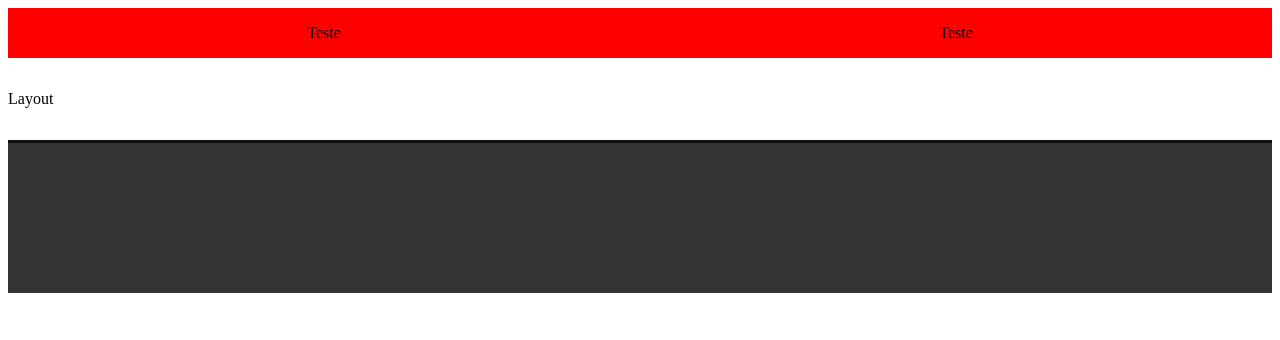
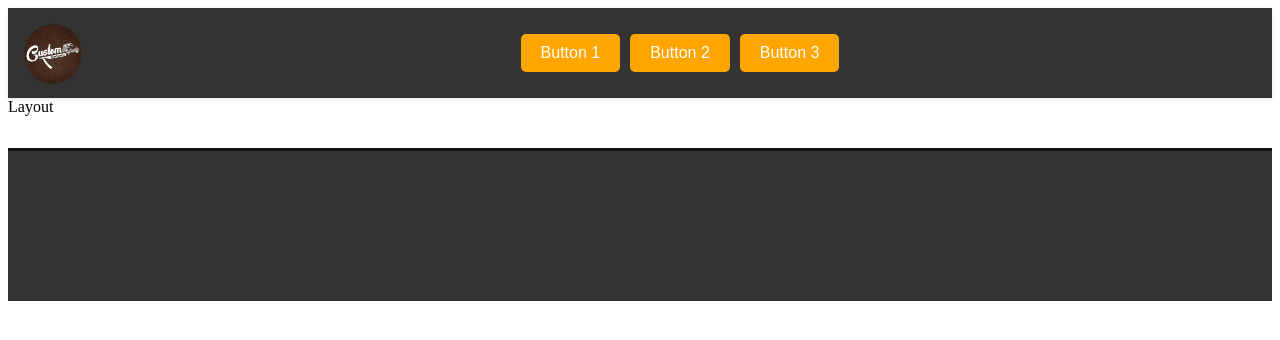
Before and after one commit to higorseixas/Custom-barber-shop-front, a Next.js app: page / in a window 1280 px wide. Shown: the top 340 px of the page. Built offline with nearby package versions, Linux system fonts and the light colour scheme.

Commit message:
Alterando Navbar

```diff
--- a/components/Navbar/navbar.tsx
+++ b/components/Navbar/navbar.tsx
@@ -1,27 +1,55 @@
+import Link from 'next/link'
 import styled from 'styled-components'
 
-const NavbarComponent = styled.div`
+const NavbarContainer = styled.nav`
   display: flex;
-  flex-direction: row;
-  justify-content: space-around;
+  justify-content: space-between;
   align-items: center;
-  padding: 1 em 1.2em;
-  margin-bottom: 2em;
-  background-color: red;
-  color: black;
-`
+  padding: 10px;
+  background-color: #333;
+  box-shadow: 0 1px 4px rgba(0, 0, 0, 0.1);
+  top: 0;
+  left: 0;
+  div {
+    display: flex;
+    justify-content: center;
+    align-items: center;
+  }
+`;
 
-// const Logo = styled.image`
-// `
+const Logo = styled.img`
+  width: 70px;
+  height: 70px;
+`;
+
+const NavbarButton = styled.button`
+  padding: 10px 20px;
+  margin-left: 10px;
+  background-color: orange;
+  color: #fff;
+  border: none;
+  border-radius: 5px;
+  cursor: pointer;
+  font-size: 16px;
+`;
+
+const NavbarButtonContainer = styled.div`
+  display: flex;
+  justify-content: center;
+  align-items: center;
+  width: 50%;
+  margin: 0 auto;
+`;
 
 export const NavBar = () => {
     return (
-        <NavbarComponent>
-            {/* <Logo>
-                dasdasd
-            </Logo> */}
-            <p>Teste</p>
-            <p>Teste</p>
-        </NavbarComponent>
-    )
-}
+      <NavbarContainer>
+        <Logo src="/images/logo.png" alt="Logo" />
+        <NavbarButtonContainer>
+          <NavbarButton>Button 1</NavbarButton>
+          <NavbarButton>Button 2</NavbarButton>
+          <NavbarButton>Button 3</NavbarButton>
+        </NavbarButtonContainer>
+      </NavbarContainer>
+    );
+};
```
Also changed, not shown: public/images/logo.png (added).
